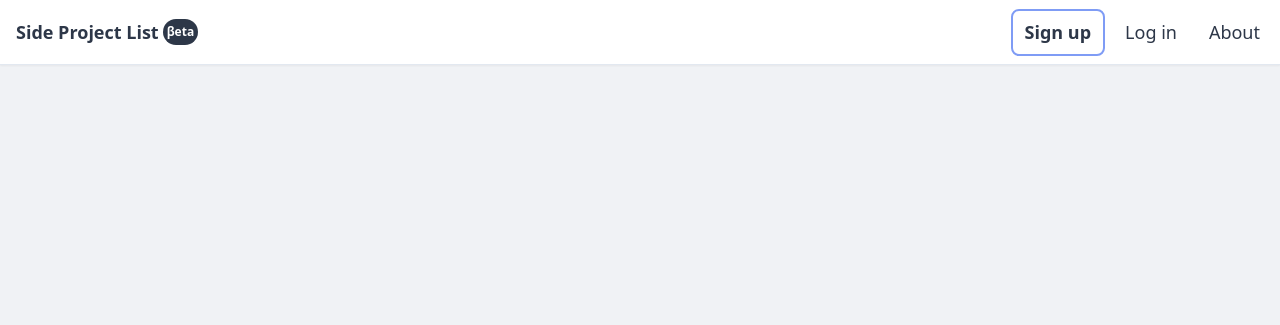
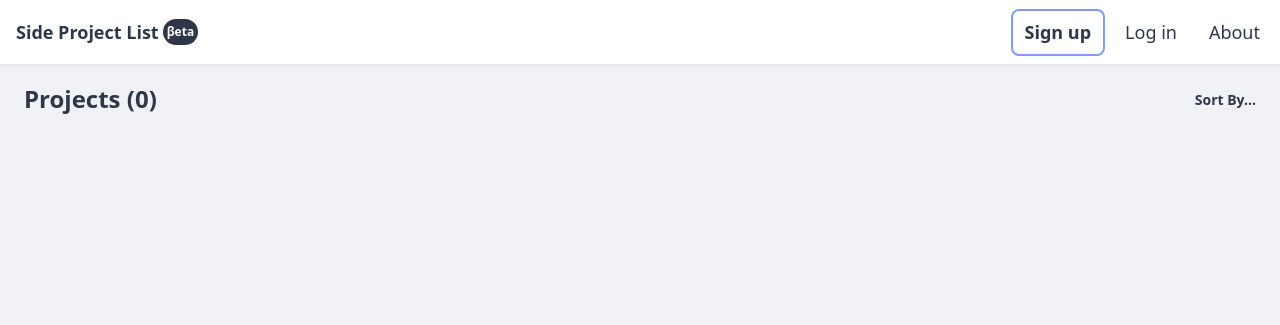
Before and after one commit to minho42/sideprojectlist, a Django app: page / in a window 1280 px wide. Shown: the top 325 px of the page. Run offline with Django 3.2, Linux system fonts and the light colour scheme; data that the repository does not hold is empty; style sheets or scripts are compiled from the project's sources; parts of the project's set-up code (start-up, migrations or seed data) failed here and were passed over; some libraries are stand-ins or nearby versions.

Commit message:
put back project count, styling

```diff
--- a/templates/project/project_list.html
+++ b/templates/project/project_list.html
@@ -4,27 +4,55 @@
 {% block title %}List of awesome side projects{% endblock title %}
 
 {% block content %}
-<div id="project-list" class="">
-  <div class="flex flex-wrap mx-2">
+<div id="project-list" class="mx-2">
+  <div class="flex items-center justify-between pt-4 pb-2 mx-4">
+    <div class="text-2xl font-semibold">Projects ({{ projects|length }})</div>
+    <div class="text-sm capitalize font-semibold">
+      Sort by...
+    </div>
+  </div>
+
+  <div class="flex flex-wrap">
     {% if projects %}
     {% for project in projects %}
-    <div class="flex flex-col items-center justify-center">
-      <div class="mx-6 mt-3 bg-white rounded-xl shadow-lg px-6 py-4">
-        <div class="flex items-center justify-start">
+    <div class="flex flex-col items-center justify-start sm:w-1/2 md:w-1/3">
+      <div class="border border-gray-400 mx-3 my-3 bg-white rounded-xl shadow-lg">
+        <div class="border-b border-gray-400 ">
+          <a href="{{ project.link }}" target="_blank" rel="noopener noreferrer"
+            class="flex flex-col items-center justify-center text-indigo-700 hover:text-indigo-700 hover:underline">
+            {% if project.screenshot %}
+            <img class="w-full rounded-t-xl" src="{{ MEDIA_URL }}{{ project.screenshot }}" alt="screenshot">
+            {% else %}
+            {{ project.link }}
+            {% endif  %}
+          </a>
+        </div>
+
+        <div class="px-4 py-3">
+          <div class="flex items-center justify-start flex-wrap">
+            <div class="flex-shrink-0">
               {% if project.maker_avatar %}
-          <div class="flex-shrink-0">
-            <img src="{{ MEDIA_URL }}{{ project.maker_avatar }}" class="w-8 rounded-full mr-1" alt="twitter avatar">
+              <img class="w-8 rounded-full mr-1" src="{{ MEDIA_URL }}{{ project.maker_avatar }}" alt="twitter avatar">
+              {% else %}
+              <!-- user-circle -->
+              <svg class="w-8 mr-1 text-gray-400" xmlns="http://www.w3.org/2000/svg" viewBox="0 0 20 20"
+                fill="currentColor">
+                <path fill-rule="evenodd"
+                  d="M18 10a8 8 0 11-16 0 8 8 0 0116 0zm-6-3a2 2 0 11-4 0 2 2 0 014 0zm-2 4a5 5 0 00-4.546 2.916A5.986 5.986 0 0010 16a5.986 5.986 0 004.546-2.084A5 5 0 0010 11z"
+                  clip-rule="evenodd" />
+              </svg>
+              {% endif %}
             </div>
-          {% endif %}
 
-          <div class="text-2xl font-semibold">
+
+            <div class="text-2xl font-bold">
               {{ project.maker_fullname }}
             </div>
 
             {% if project.twitter_handle %}
-          <div class="ml-1">
+            <div class="ml-1 flex">
               <a href="https://twitter.com/{{ project.twitter_handle }}" target="_blank" rel="noopener noreferrer"
-              class=" text-indigo-700 hover:text-indigo-700 hover:underline">
+                class="flex-wrap text-indigo-700 hover:text-indigo-700 hover:underline">
                 @{{ project.twitter_handle|truncatechars:"18" }}
               </a>
             </div>
@@ -32,26 +60,22 @@
 
           </div>
 
-        <div class="mt-4">
-          <a href="{{ project.link }}" target="_blank" rel="noopener noreferrer"
-            class="flex flex-col items-center justify-center text-indigo-700 hover:text-indigo-700 hover:underline">
-            {% if project.screenshot %}
-            <img class="w-64 rounded" src="{{ MEDIA_URL }}{{ project.screenshot }}" alt="screenshot">
-            {% else %}
-            {{ project.link }}
-            {% endif  %}
-          </a>
-          <div class="my-3">
+          <div class="mt-2 mb-3">
+            <div class="">
               {{ project.maker_bio|default_if_none:"" }}
             </div>
-          <div class="flex items-center mt-3 ">
+
+            <div class="flex items-center">
               {% for tag in project.tags_in_list %}
-            <a href="#" class="block bg-gray-300 rounded-md px-2 mr-2 hover:underline">
+              <a href="#" class="block bg-gray-300 rounded-md px-2 mr-2 mt-6 hover:underline">
                 {{ tag }}
               </a>
               {% endfor %}
             </div>
           </div>
+        </div>
+
+
       </div>
     </div>
     {% endfor %}
```
Lines whose indentation alone changed are shown as unchanged.
